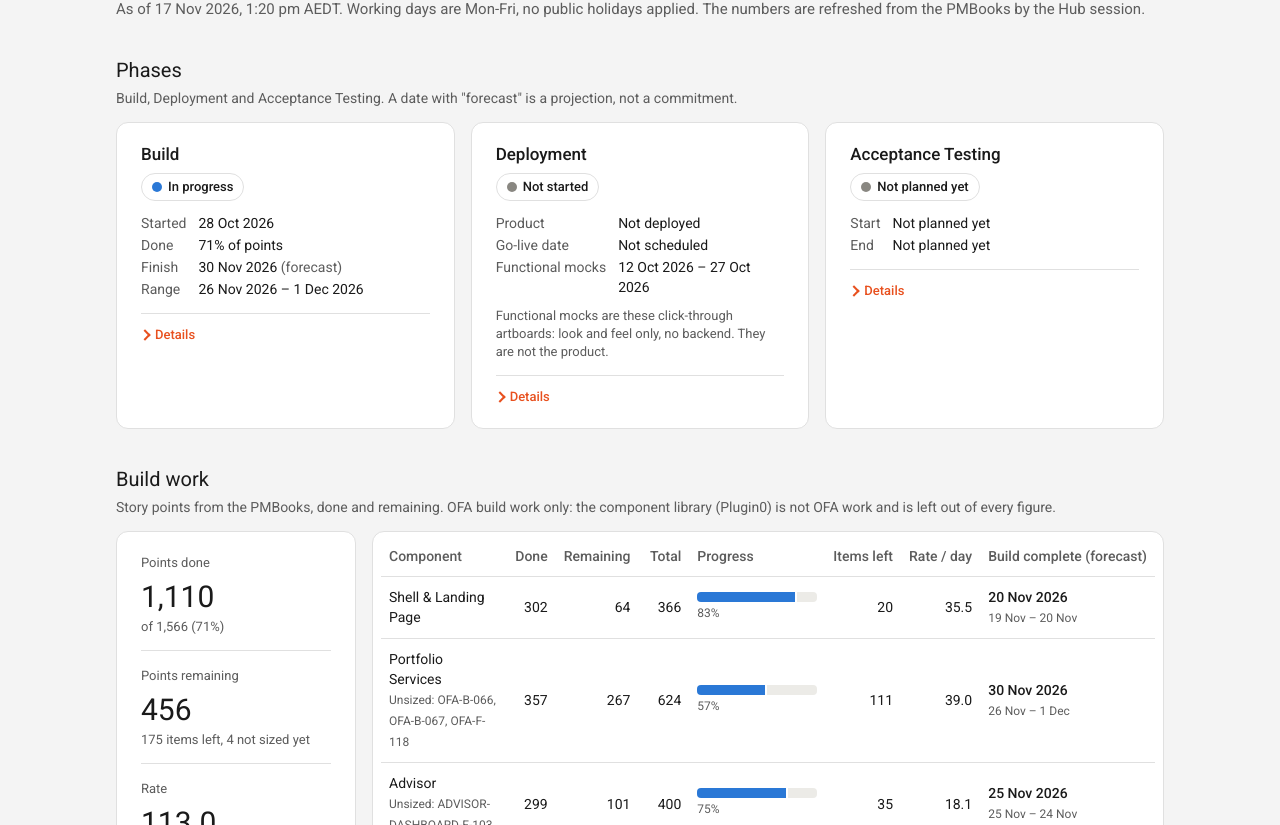
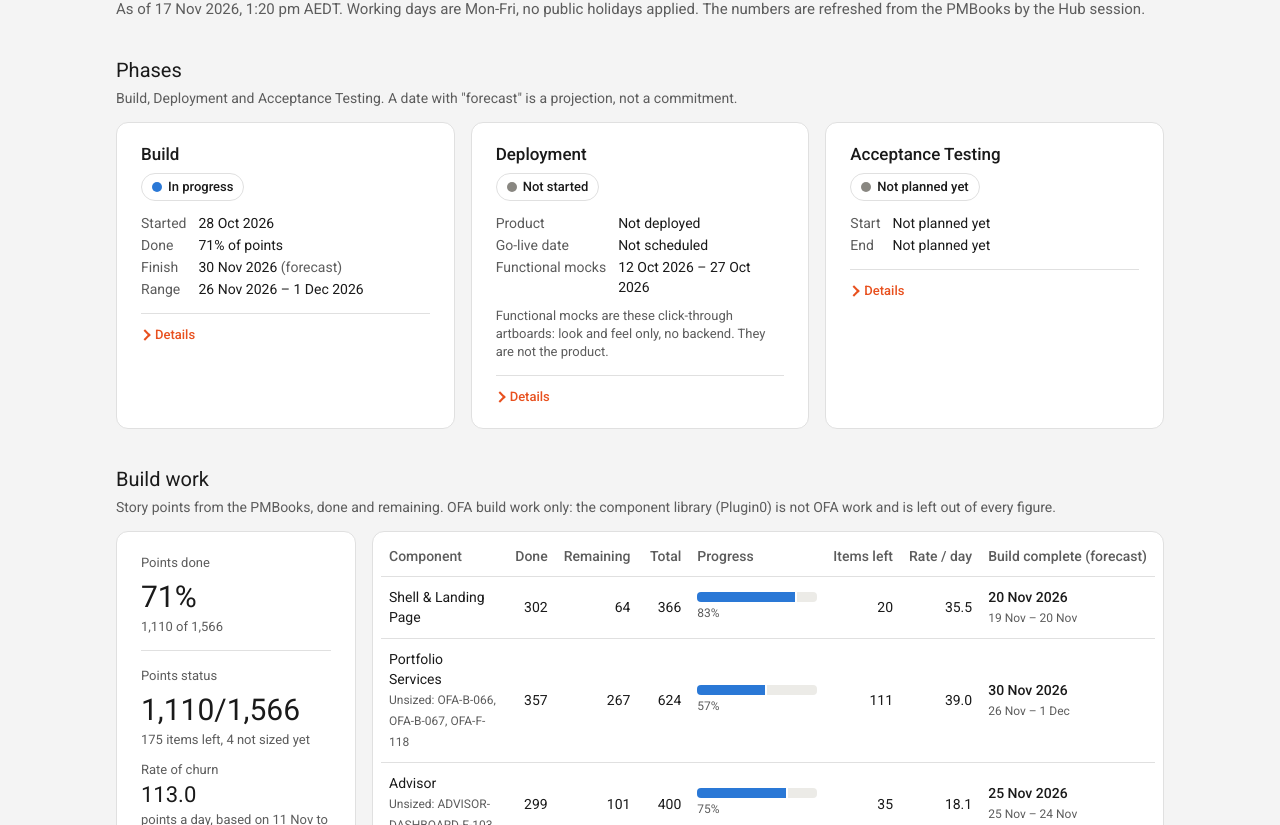
Before and after one commit to muhammedalikhan86/shaw-plugin-dashboard-v2, a plain HTML site: page status.html in a window 1280 px wide. Shown: the part 127-952 px from the top of the page. Drawn offline with Linux system fonts and the light colour scheme.

Commit message:
status page: Points done shows the percentage; Points status combines done/total, items left and the rate of churn; figures card and component table share one height
Co-Authored-By: Claude Opus 5.5 <noreply@anthropic.com>

```diff
--- a/status.html
+++ b/status.html
@@ -47,6 +47,8 @@ details li:last-child{margin-bottom:0}
 .stat .label{color:var(--muted);font-size:13px}
 .stat .value{font-size:30px;line-height:38px;margin:4px 0 2px}
 .stat .note{color:var(--muted);font-size:13px;line-height:18px}
+.stat .rate{margin-top:12px}
+.stat .rate .rv{color:var(--ink,inherit);font-size:22px;line-height:28px;margin:2px 0}
 .caveat{border-left:3px solid var(--accent);padding:10px 14px;background:var(--card);border-radius:0 8px 8px 0;font-size:14px;line-height:20px;margin:16px 0 0}
 table{width:100%;border-collapse:collapse;font-size:14px;line-height:20px}
 th{text-align:left;font-weight:500;color:var(--muted);padding:10px 12px;border-bottom:1px solid var(--line);white-space:nowrap}
@@ -70,7 +72,7 @@ svg text{font-family:Roboto,"Helvetica Neue",Arial,sans-serif}
 .muted{color:var(--muted)}
 code{font:500 12px/18px "Roboto Mono",Consolas,monospace}
 /* Build work: the four figures stacked in one card, the component table to its right. */
-.buildgrid{display:grid;grid-template-columns:240px minmax(0,1fr);gap:16px;align-items:start}
+.buildgrid{display:grid;grid-template-columns:240px minmax(0,1fr);gap:16px;align-items:stretch}
 .buildgrid th,.buildgrid td{padding:10px 8px}
 .buildgrid .stack .stat+.stat{border-top:1px solid var(--line);margin-top:14px;padding-top:14px}
 @media (max-width:820px){.buildgrid{grid-template-columns:minmax(0,1fr)}}
@@ -197,9 +199,9 @@ details.acc[open]>summary{border-bottom:1px solid var(--line);border-radius:12px
     var v=S.velocity;
     function stat(label,value,note){return '<div class="stat"><div class="label">'+label+'</div><div class="value">'+value+'</div><div class="note">'+note+'</div></div>';}
     $("stats").innerHTML=
-      stat("Points done",n(done),"of "+n(total)+" ("+n(done/total*100)+"%)")+
-      stat("Points remaining",n(rem),items+" items left, "+unsized.length+" not sized yet")+
-      stat("Rate",v.pointsPerWorkingDay.toFixed(1),"points a day, "+esc(isoToShort(v.window))+". Whole period: "+v.pointsPerWorkingDayWholePeriod.toFixed(1)+" a working day")+
+      stat("Points done",n(done/total*100)+"%",n(done)+" of "+n(total))+
+      stat("Points status",n(done)+"/"+n(total),items+" items left, "+unsized.length+" not sized yet"+
+        '<div class="rate"><div class="label">Rate of churn</div><div class="rv">'+v.pointsPerWorkingDay.toFixed(1)+'</div><div>points a day, based on '+esc(isoToShort(String(v.window).split(" (")[0]))+'</div></div>')+
       stat("Build complete (likely)",fmt(d(ov.likely)),"range "+short(d(ov.optimistic))+" – "+short(d(ov.pessimistic))+", "+workingDaysBetween(asOf,d(ov.likely))+" working days away");
 
     // ---- Components table
```
